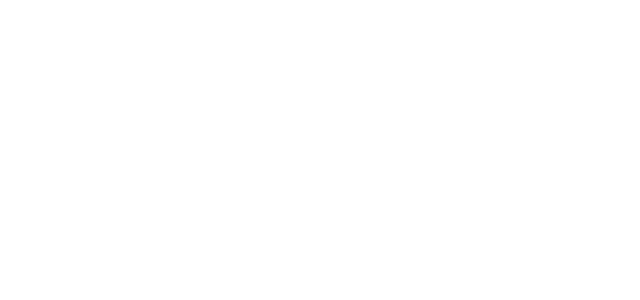
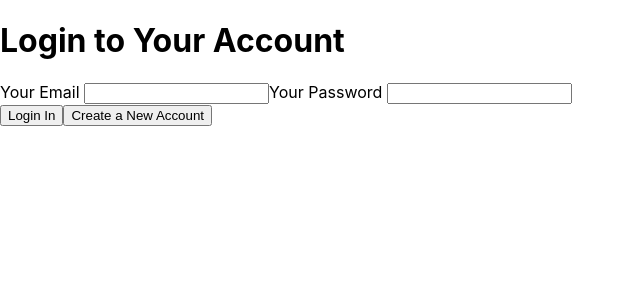
Before and after one commit to aimanaisha/social-media-website, a React (Create React App) app in the folder social-media-app/: page / in a window 1280 px wide. Shown: the top 300 px of the page, without its empty margins (0-640 px from the left). Built offline with nearby package versions, Linux system fonts and the light colour scheme.

Commit message:
added user auth logic

```diff
--- /dev/null
+++ b/package.json
@@ -0,0 +1,5 @@
+{
+  "dependencies": {
+    "axios": "^0.27.2"
+  }
+}
--- a/social-media-app/src/App.js
+++ b/social-media-app/src/App.js
@@ -1,8 +1,9 @@
-import { useState } from 'react';
+import AuthForm from './components/AuthForm';
 import './App.css';
 
 const App = () => {
 
+  return <AuthForm/>
 }
 
 export default App;
--- a/social-media-app/src/components/AuthForm.js
+++ b/social-media-app/src/components/AuthForm.js
@@ -1,9 +1,14 @@
-import { useState } from "react"
+import { useState, useRef } from "react"
+import axios from 'axios'
 
 const AuthForm = () => {
 
     const [signIn, setSignIn] = useState(true)
     //    const [loggedIn, setLoggedIn] = useState(false)
+
+    const emailRef = useRef()
+    const passwordRef = useRef()
+
 
         const loginToggleHandler = () => {
             setSignIn((prevState) => !prevState)
@@ -11,6 +16,43 @@
 
         const submitHandler = (event) => {
             event.preventDefault()
+            const enteredEmail = emailRef.current.value
+            const enteredPassword = passwordRef.current.value
+
+            let url
+            if(!signIn){
+                url = 'https://identitytoolkit.googleapis.com/v1/accounts:signUp?key=AIzaSyCq19FoMR1Ye5OzHJfSFQVlewqGm-GPbSc'
+            }
+            else{
+                url = 'https://identitytoolkit.googleapis.com/v1/accounts:signInWithPassword?key=AIzaSyCq19FoMR1Ye5OzHJfSFQVlewqGm-GPbSc'
+            }
+            // fetch(url, {
+            //     method: 'POST',
+            //     body: JSON.stringify({
+            //         email: enteredEmail,
+            //         password: enteredPassword,
+            //         returnSecureToken: true
+            //     }),
+            //     headers: {
+            //         'Content-Type': 'application/json'
+            //     }
+            // })
+            axios({
+                method: 'post',
+                url: url,
+                data: {
+                        email: enteredEmail,
+                        password: enteredPassword,
+                        returnSecureToken: true
+                },
+                headers: {
+                    'Content-Type': 'application/json'
+                }
+
+            })
+            .then((response) => {
+                console.log(response)
+            })
         }
 
         return(
@@ -18,9 +60,9 @@
               <h1>{signIn ? 'Login to Your Account' : 'Sign Up for a New Account!'}</h1>
                 <section>
                     <label htmlFor="email" required>Your Email </label>
-                    <input type='email' id='email'/>
+                    <input type='email' id='email' ref={emailRef}/>
                     <label htmlFor="password" required>Your Password </label>
-                    <input type='password' id='password'/>
+                    <input type='password' id='password' ref={passwordRef}/>
                 </section>
                 <section>
                     <button>{signIn ? 'Login In' : 'Sign Up'}</button>
```
Also changed, not shown: 1 other file (tests, documents, lock files or other folders).
